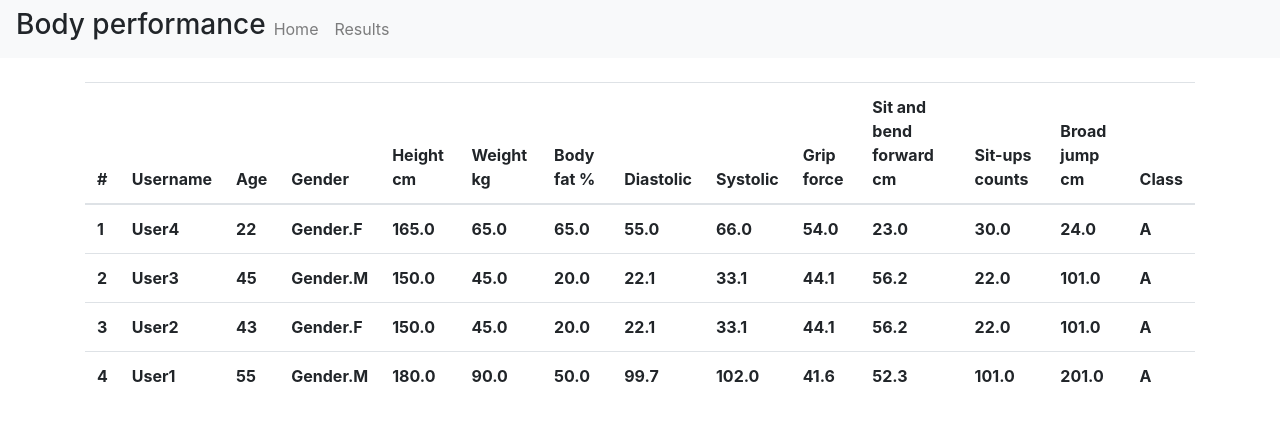
After one commit to vs-sat-dev/Body-Performance, a Flask app: page /results/ in a window 1280 px wide. The commit adds this page. Shown: the top 421 px of the page. Run offline with Flask 2, Linux system fonts and the light colour scheme; data comes from the database, SQL or seed files in the repository; both versions use the stored data as it was after the commit; lists and menus that the app fills with data are empty; some libraries are stand-ins or nearby versions.

```diff
--- a/model_api/templates/base.html
+++ b/model_api/templates/base.html
@@ -19,7 +19,7 @@
         <a class="nav-link" href="{{url_for('views.home')}}">Home</a>
       </li>
       <li class="nav-item">
-        <a class="nav-link" href="{{url_for('views.home')}}">Results</a>
+        <a class="nav-link" href="{{url_for('views.results')}}">Results</a>
       </li>
     </ul>
 
--- /dev/null
+++ b/model_api/templates/results.html
@@ -0,0 +1,48 @@
+{% extends 'base.html' %}
+
+{% block title %}Results{% endblock %}
+
+{% block content %}
+
+<div class="container">
+    <table class="table">
+      <thead>
+        <tr>
+            <th scope="col">#</th>
+            <th scope="col">Username</th>
+            <th scope="col">Age</th>
+            <th scope="col">Gender</th>
+            <th scope="col">Height cm</th>
+            <th scope="col">Weight kg</th>
+            <th scope="col">Body fat %</th>
+            <th scope="col">Diastolic</th>
+            <th scope="col">Systolic</th>
+            <th scope="col">Grip force</th>
+            <th scope="col">Sit and bend forward cm</th>
+            <th scope="col">Sit-ups counts</th>
+            <th scope="col">Broad jump cm</th>
+            <th scope="col">Class</th>
+        </tr>
+      </thead>
+        {% for r in res %}
+        <tr>
+            <th scope="col">{{loop.index}}</th>
+            <th scope="col">{{r.username}}</th>
+            <th scope="col">{{r.age}}</th>
+            <th scope="col">{{r.gender}}</th>
+            <th scope="col">{{r.height_cm}}</th>
+            <th scope="col">{{r.weight_kg}}</th>
+            <th scope="col">{{r.body_fat_pct}}</th>
+            <th scope="col">{{r.diastolic}}</th>
+            <th scope="col">{{r.systolic}}</th>
+            <th scope="col">{{r.grip_force}}</th>
+            <th scope="col">{{r.sit_and_bend_forward_cm}}</th>
+            <th scope="col">{{r.sit_ups_counts}}</th>
+            <th scope="col">{{r.broad_jump_cm}}</th>
+            <th scope="col">{{r.target_class.value}}</th>
+        </tr>
+        {% endfor %}
+    </table>
+</div>
+
+{% endblock %}
--- a/model_api/views.py
+++ b/model_api/views.py
@@ -1,4 +1,5 @@
 from flask import Blueprint, render_template, request, flash, redirect, url_for
+from sqlalchemy import desc
 
 from .model import BodyPerformance
 from . import db
@@ -26,46 +27,49 @@ def home():
 
         user = BodyPerformance.query.filter_by(username=username).first()
 
-        if len(username) < 2 or len(username) > 40:
-            flash('Incorrect name length', category='error')
-        elif user:
-            flash('This username already exist', category='error')
-        elif float(age) < 0.0 or float(age) > 150:
-            flash('Incorrect age', category='error')
-        elif gender[0] not in ['F', 'M']:
-            flash('Incorrect gender', category='error')
-        elif float(height_cm) < 0.0 or float(height_cm) > 250:
-            flash('Incorrect height', category='error')
-        elif float(weight_kg) < 0.0 or float(weight_kg) > 500.0:
-            flash('Incorrect weight', category='error')
-        elif float(body_fat_pct) < 0.0 or float(body_fat_pct) > 100.0:
-            flash('Incorrect body fat %', category='error')
-        elif float(diastolic) < 0.0 or float(diastolic) > 300:
-            flash('Incorrect diastolic', category='error')
-        elif float(systolic) < 0.0 or float(systolic) > 400.0:
-            flash('Incorrect systolic', category='error')
-        elif float(grip_force) < 0 or float(grip_force) > 100.0:
-            flash('Incorrect grip force', category='error')
-        elif float(sit_and_bend_forward_cm) < -100.0 or float(sit_and_bend_forward_cm) > 500:
-            flash('Incorrect sit and bend forward cm', category='error')
-        elif float(sit_ups_counts) < 0 or float(sit_ups_counts) > 150:
-            flash('Incorrect sit-ups counts', category='error')
-        elif float(broad_jump_cm) < 0.0 or float(broad_jump_cm) > 400:
-            flash('Incorrect broad jump cm', category='error')
-        else:
-            model_prediction = 'A'
-            new_result = BodyPerformance(username=username,
-                                         age=age, gender=gender[0], height_cm=height_cm,
-                                         weight_kg=weight_kg, body_fat_pct=body_fat_pct,
-                                         diastolic=diastolic, systolic=systolic, grip_force=grip_force,
-                                         sit_and_bend_forward_cm=sit_and_bend_forward_cm,
-                                         sit_ups_counts=sit_ups_counts, broad_jump_cm=broad_jump_cm,
-                                         target_class=model_prediction)
-            db.session.add(new_result)
-            db.session.commit()
-            db.session.refresh(new_result)
+        try:
+            if len(username) < 2 or len(username) > 40:
+                flash('Incorrect name length', category='error')
+            elif user:
+                flash('This username already exist', category='error')
+            elif float(age) < 0.0 or float(age) > 150:
+                flash('Incorrect age', category='error')
+            elif gender[0] not in ['F', 'M']:
+                flash('Incorrect gender', category='error')
+            elif float(height_cm) < 0.0 or float(height_cm) > 250:
+                flash('Incorrect height', category='error')
+            elif float(weight_kg) < 0.0 or float(weight_kg) > 500.0:
+                flash('Incorrect weight', category='error')
+            elif float(body_fat_pct) < 0.0 or float(body_fat_pct) > 100.0:
+                flash('Incorrect body fat %', category='error')
+            elif float(diastolic) < 0.0 or float(diastolic) > 300:
+                flash('Incorrect diastolic', category='error')
+            elif float(systolic) < 0.0 or float(systolic) > 400.0:
+                flash('Incorrect systolic', category='error')
+            elif float(grip_force) < 0 or float(grip_force) > 100.0:
+                flash('Incorrect grip force', category='error')
+            elif float(sit_and_bend_forward_cm) < -100.0 or float(sit_and_bend_forward_cm) > 500:
+                flash('Incorrect sit and bend forward cm', category='error')
+            elif float(sit_ups_counts) < 0 or float(sit_ups_counts) > 150:
+                flash('Incorrect sit-ups counts', category='error')
+            elif float(broad_jump_cm) < 0.0 or float(broad_jump_cm) > 400:
+                flash('Incorrect broad jump cm', category='error')
+            else:
+                model_prediction = 'A'
+                new_result = BodyPerformance(username=username,
+                                             age=age, gender=gender[0], height_cm=height_cm,
+                                             weight_kg=weight_kg, body_fat_pct=body_fat_pct,
+                                             diastolic=diastolic, systolic=systolic, grip_force=grip_force,
+                                             sit_and_bend_forward_cm=sit_and_bend_forward_cm,
+                                             sit_ups_counts=sit_ups_counts, broad_jump_cm=broad_jump_cm,
+                                             target_class=model_prediction)
+                db.session.add(new_result)
+                db.session.commit()
+                db.session.refresh(new_result)
 
-            return redirect(url_for('views.predicted_class', result_id=new_result.id))
+                return redirect(url_for('views.predicted_class', result_id=new_result.id))
+        except:
+            flash('You passed empty or incorrect values', category='error')
 
     return render_template('home.html')
 
@@ -74,3 +78,9 @@ def home():
 def predicted_class(result_id):
     body_performance = BodyPerformance.query.filter_by(id=result_id).first()
     return render_template('predicted_class.html', body_performance=body_performance)
+
+
+@views.route('/results/')
+def results():
+    body_perfomance = BodyPerformance.query.order_by(desc('date_created'))
+    return render_template('results.html', res=body_perfomance)
```
Also changed, not shown: model_api/templates/home.html (+16 -0 lines), model_api/database.db.
